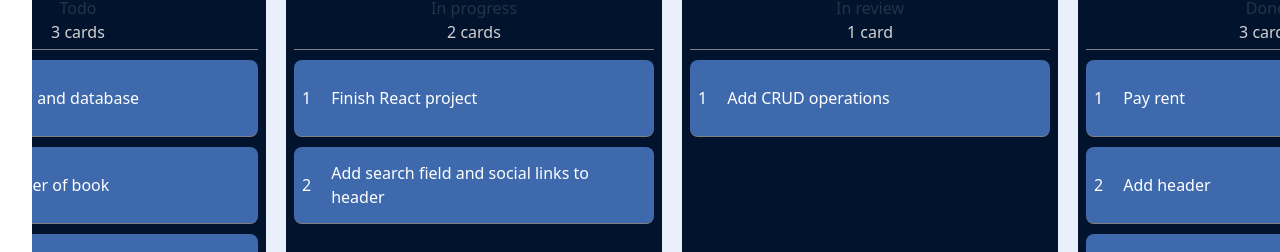
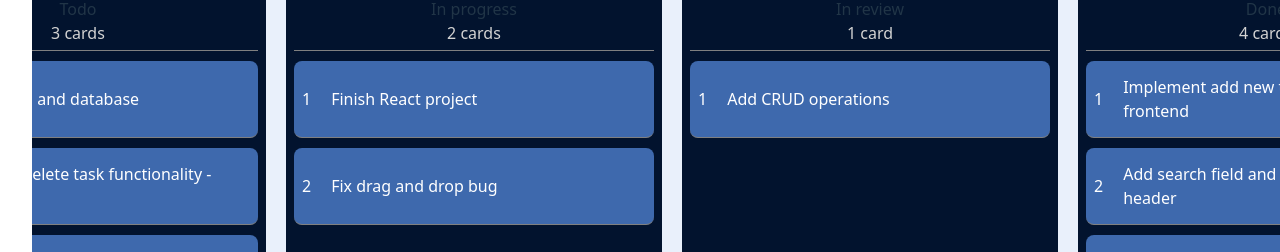
Before and after one commit to ketrinnem/boardly, a React (Vite) app: page / in a window 1280 px wide. Shown: the part 203-455 px from the top of the page. Built offline with nearby package versions, Linux system fonts and the light colour scheme; some icons are missing.

Commit message:
fix(app): Fixed mock data.

```diff
--- a/src/constants/mock.ts
+++ b/src/constants/mock.ts
@@ -22,15 +22,15 @@ export const mockTodos = [
   },
   {
     id: 4,
-    title: "Read a chapter of book",
-    description: "Continue 'Clean Code' by Robert C. Martin",
-    priority: "low",
+    title: "Implement delete task functionality - frontend",
+    description: "",
+    priority: "high",
     column: "todo",
   },
   {
     id: 5,
-    title: "Pay rent",
-    description: "Transfer 900€ to landlord",
+    title: "Implement add new task functionality - frontend",
+    description: "",
     priority: "high",
     column: "done",
   },
@@ -39,7 +39,7 @@ export const mockTodos = [
     title: "Add search field and social links to header",
     description: "",
     priority: "medium",
-    column: "in-progress",
+    column: "done",
   },
   {
     id: 7,
@@ -62,4 +62,11 @@ export const mockTodos = [
     priority: "high",
     column: "todo",
   },
+  {
+    id: 10,
+    title: "Fix drag and drop bug",
+    description: "",
+    priority: "medium",
+    column: "in-progress",
+  }
 ];
```
